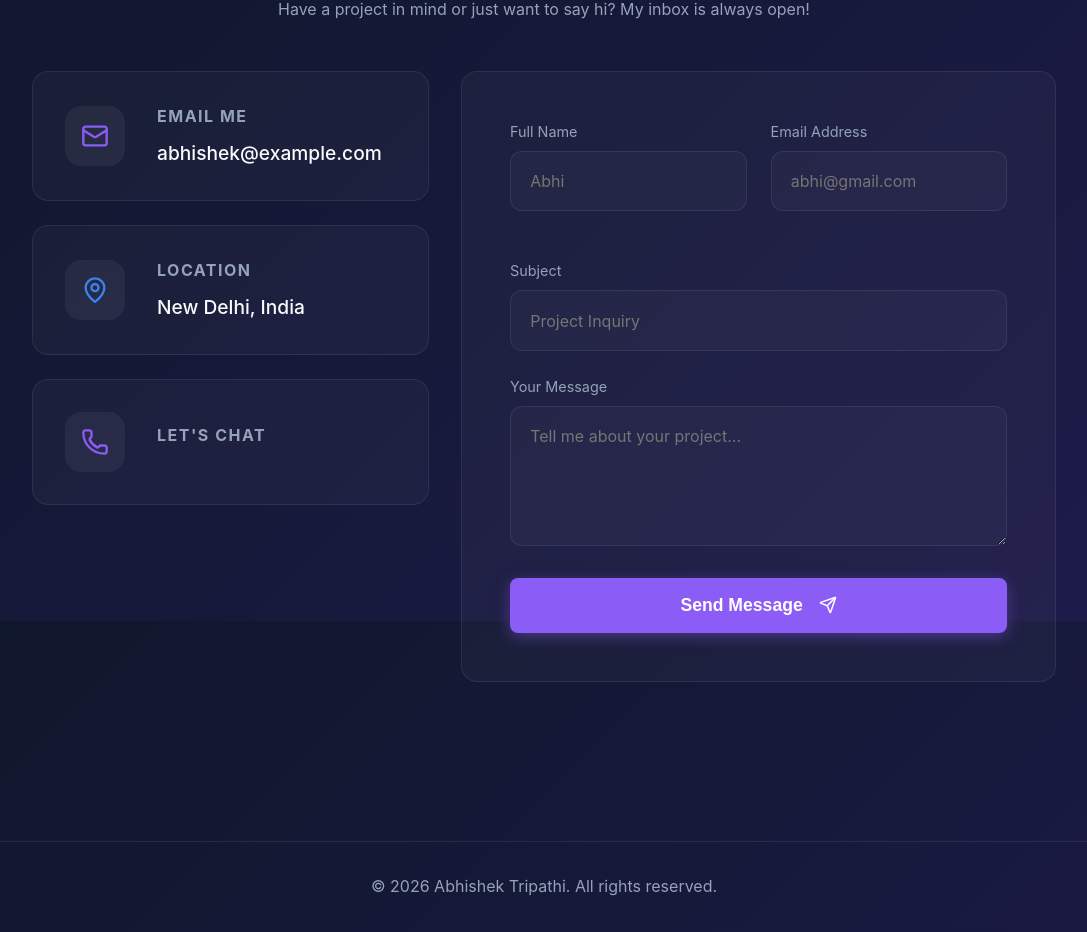
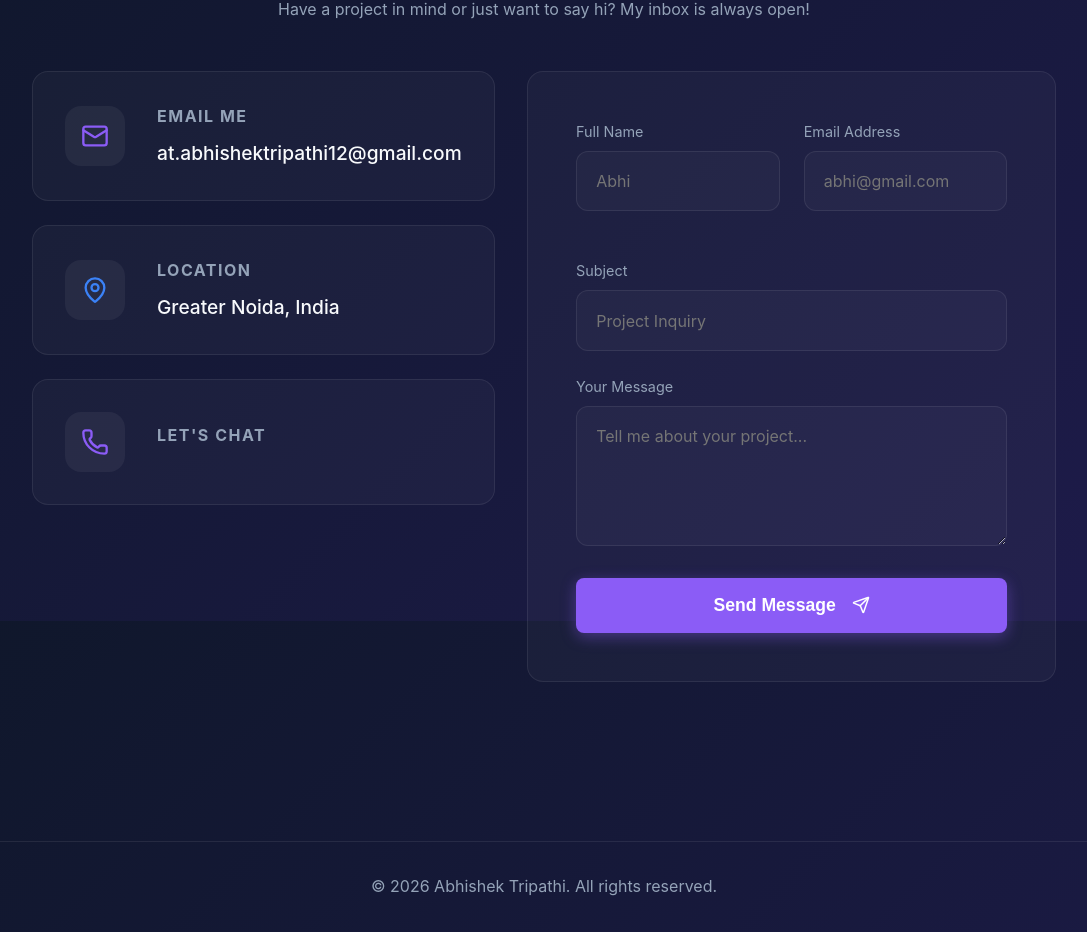
Before and after one commit to abhishek-7081/Portfolio-V2, a React (Vite) app in the folder frontend/: page / in a window 1280 px wide. Shown: the part 4179-5111 px from the top of the page, without its empty margins (96-1183 px from the left). Built offline with nearby package versions, Linux system fonts and the light colour scheme; no server answers.

Commit message:
v 1.1.0 form and minor address chnages

```diff
--- a/frontend/src/components/Contact.jsx
+++ b/frontend/src/components/Contact.jsx
@@ -13,7 +13,7 @@ const Contact = ({ info }) => {
 
     const formData = new FormData(event.target);
     // User needs to update this access key for their own Web3Forms account
-    formData.append("access_key", "YOUR_ACCESS_KEY_HERE");
+    formData.append("access_key", "38a79457-2127-4717-9fec-439c100d61e4");
 
     try {
       const response = await fetch("https://api.web3forms.com/submit", {
@@ -53,7 +53,7 @@ const Contact = ({ info }) => {
               </div>
               <div>
                 <h4>Email Me</h4>
-                <p>{info?.email || 'abhishek@example.com'}</p>
+                <p>{info?.email || 'at.abhishektripathi12@gmail.com'}</p>
               </div>
             </div>
 
@@ -63,7 +63,7 @@ const Contact = ({ info }) => {
               </div>
               <div>
                 <h4>Location</h4>
-                <p>{info?.location || 'New Delhi, India'}</p>
+                <p>{info?.location || 'Greater Noida, India'}</p>
               </div>
             </div>
 
```
